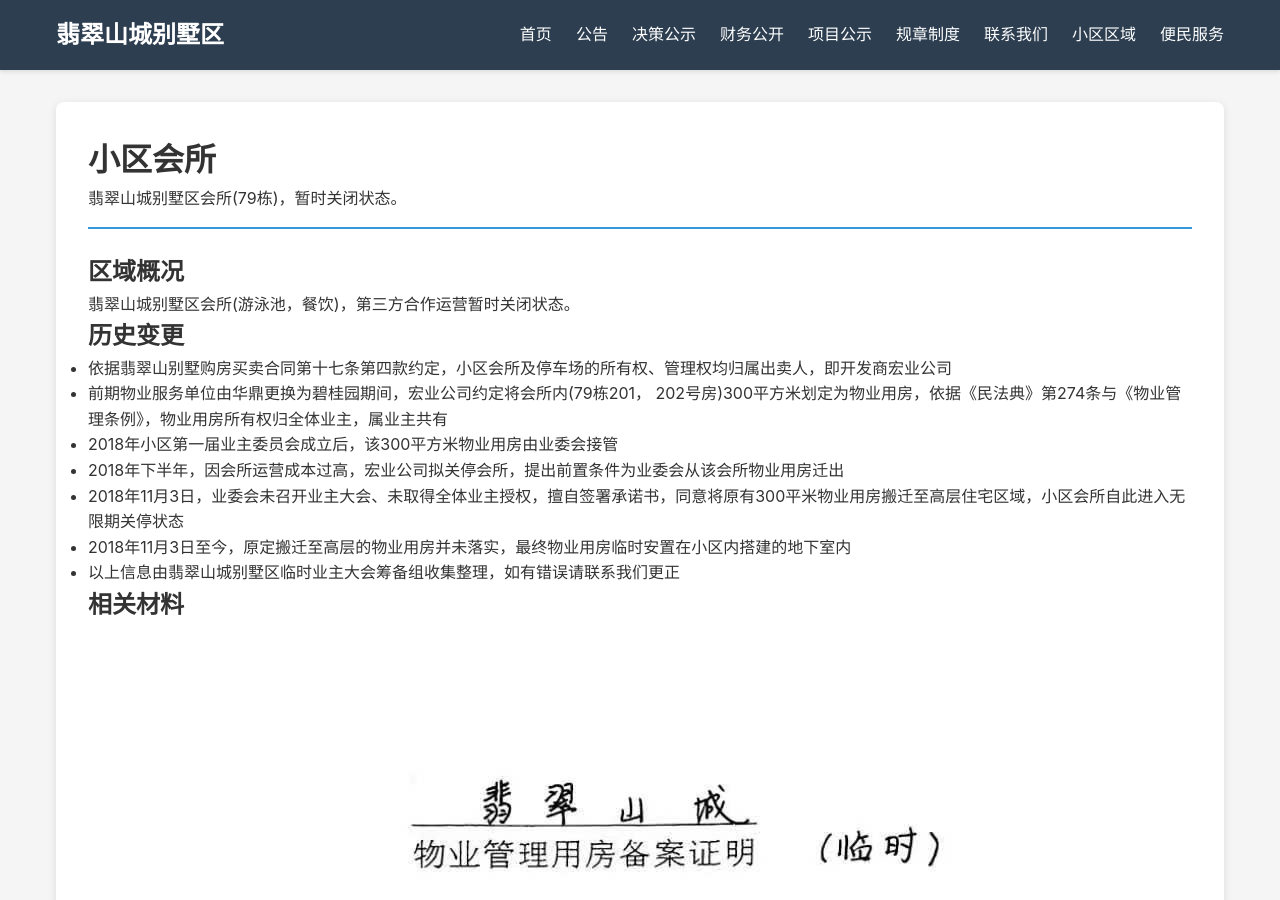
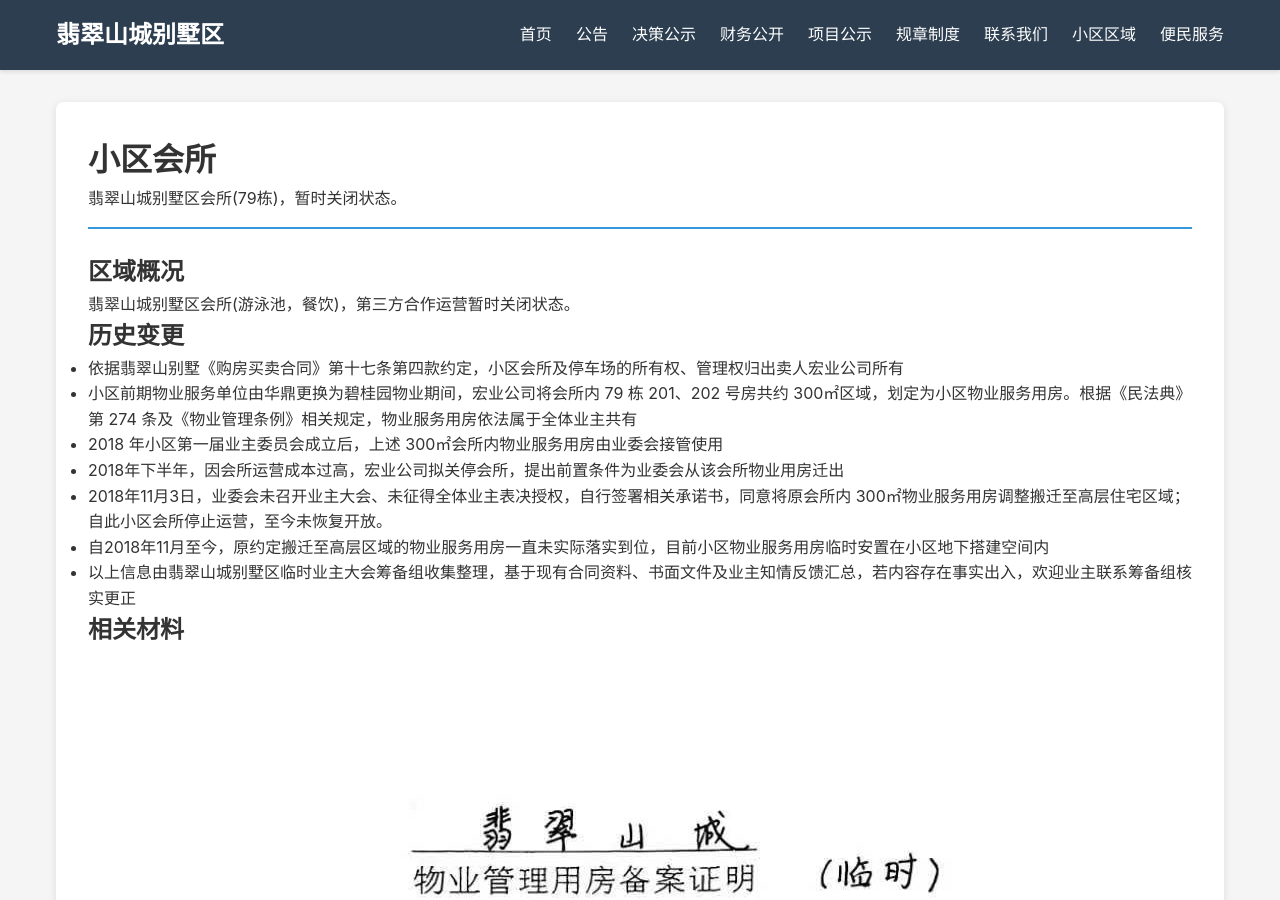
Before and after one commit to fcshan/fcshan.github.io, a Jekyll site: the page built from areas/community_clubhouse.html, in a window 1280 px wide and 900 px high. Built offline with Jekyll 4.4.1, drawn with Linux system fonts in a browser that asks for light colours; comment, search, counter and statistics services are not loaded.

Commit message:
clubhouse

```diff
--- a/areas/community_clubhouse.html
+++ b/areas/community_clubhouse.html
@@ -13,13 +13,13 @@ area: 小区会所
 <section class="area-info">
     <h2>历史变更</h2>
     <ul>
-        <li>依据翡翠山别墅购房买卖合同第十七条第四款约定，小区会所及停车场的所有权、管理权均归属出卖人，即开发商宏业公司</li>
-        <li>前期物业服务单位由华鼎更换为碧桂园期间，宏业公司约定将会所内(79栋201， 202号房)300平方米划定为物业用房，依据《民法典》第274条与《物业管理条例》，物业用房所有权归全体业主，属业主共有</li>
-        <li>2018年小区第一届业主委员会成立后，该300平方米物业用房由业委会接管</li>
+        <li>依据翡翠山别墅《购房买卖合同》第十七条第四款约定，小区会所及停车场的所有权、管理权归出卖人宏业公司所有</li>
+        <li>小区前期物业服务单位由华鼎更换为碧桂园物业期间，宏业公司将会所内 79 栋 201、202 号房共约 300㎡区域，划定为小区物业服务用房。根据《民法典》第 274 条及《物业管理条例》相关规定，物业服务用房依法属于全体业主共有</li>
+        <li>2018 年小区第一届业主委员会成立后，上述 300㎡会所内物业服务用房由业委会接管使用</li>
         <li>2018年下半年，因会所运营成本过高，宏业公司拟关停会所，提出前置条件为业委会从该会所物业用房迁出</li>
-        <li>2018年11月3日，业委会未召开业主大会、未取得全体业主授权，擅自签署承诺书，同意将原有300平米物业用房搬迁至高层住宅区域，小区会所自此进入无限期关停状态</li>
-        <li>2018年11月3日至今，原定搬迁至高层的物业用房并未落实，最终物业用房临时安置在小区内搭建的地下室内</li>
-        <li>以上信息由翡翠山城别墅区临时业主大会筹备组收集整理，如有错误请联系我们更正</li>
+        <li>2018年11月3日，业委会未召开业主大会、未征得全体业主表决授权，自行签署相关承诺书，同意将原会所内 300㎡物业服务用房调整搬迁至高层住宅区域；自此小区会所停止运营，至今未恢复开放。</li>
+        <li>自2018年11月至今，原约定搬迁至高层区域的物业服务用房一直未实际落实到位，目前小区物业服务用房临时安置在小区地下搭建空间内</li>
+        <li>以上信息由翡翠山城别墅区临时业主大会筹备组收集整理，基于现有合同资料、书面文件及业主知情反馈汇总，若内容存在事实出入，欢迎业主联系筹备组核实更正</li>
     </ul>
 </section>
 
```
